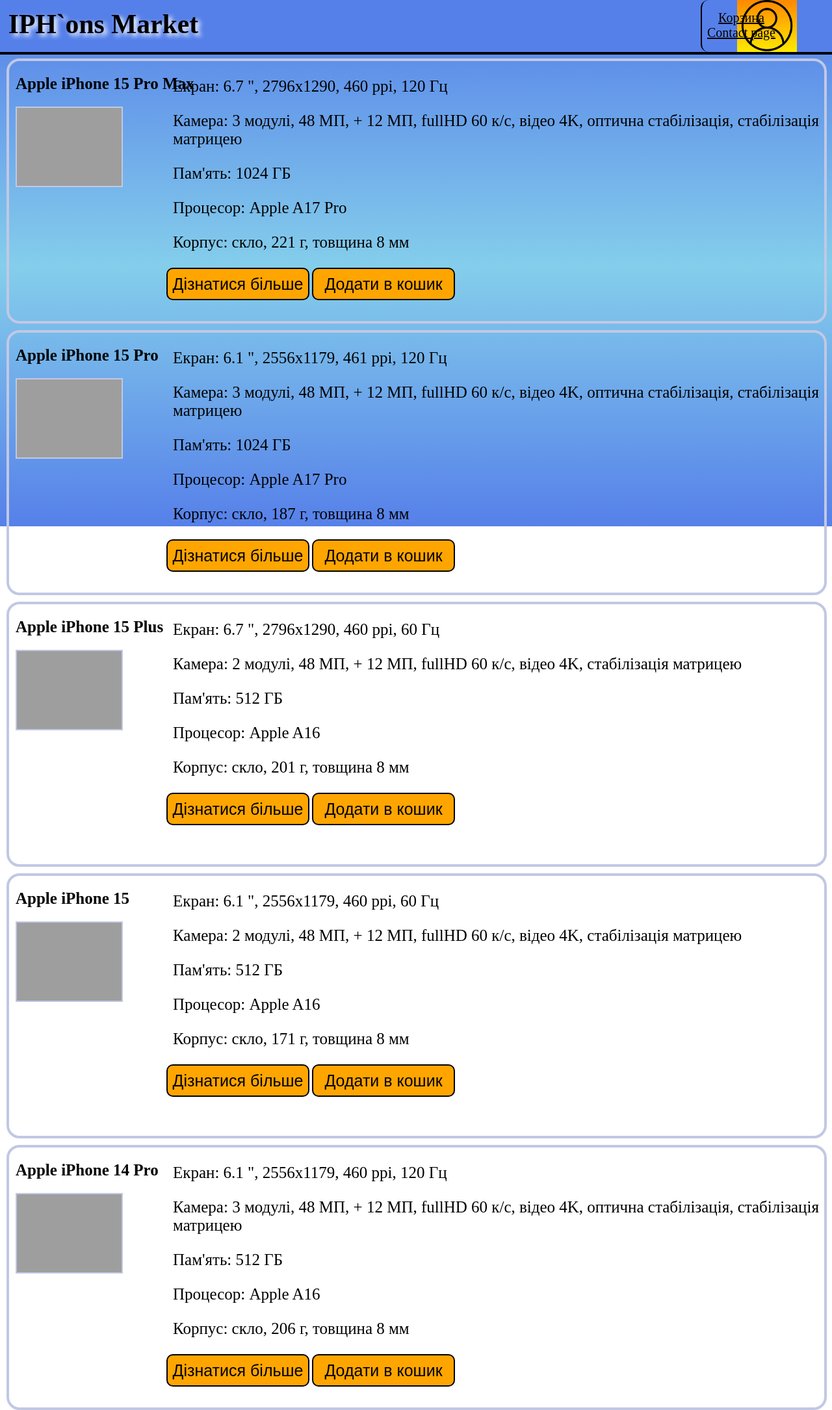
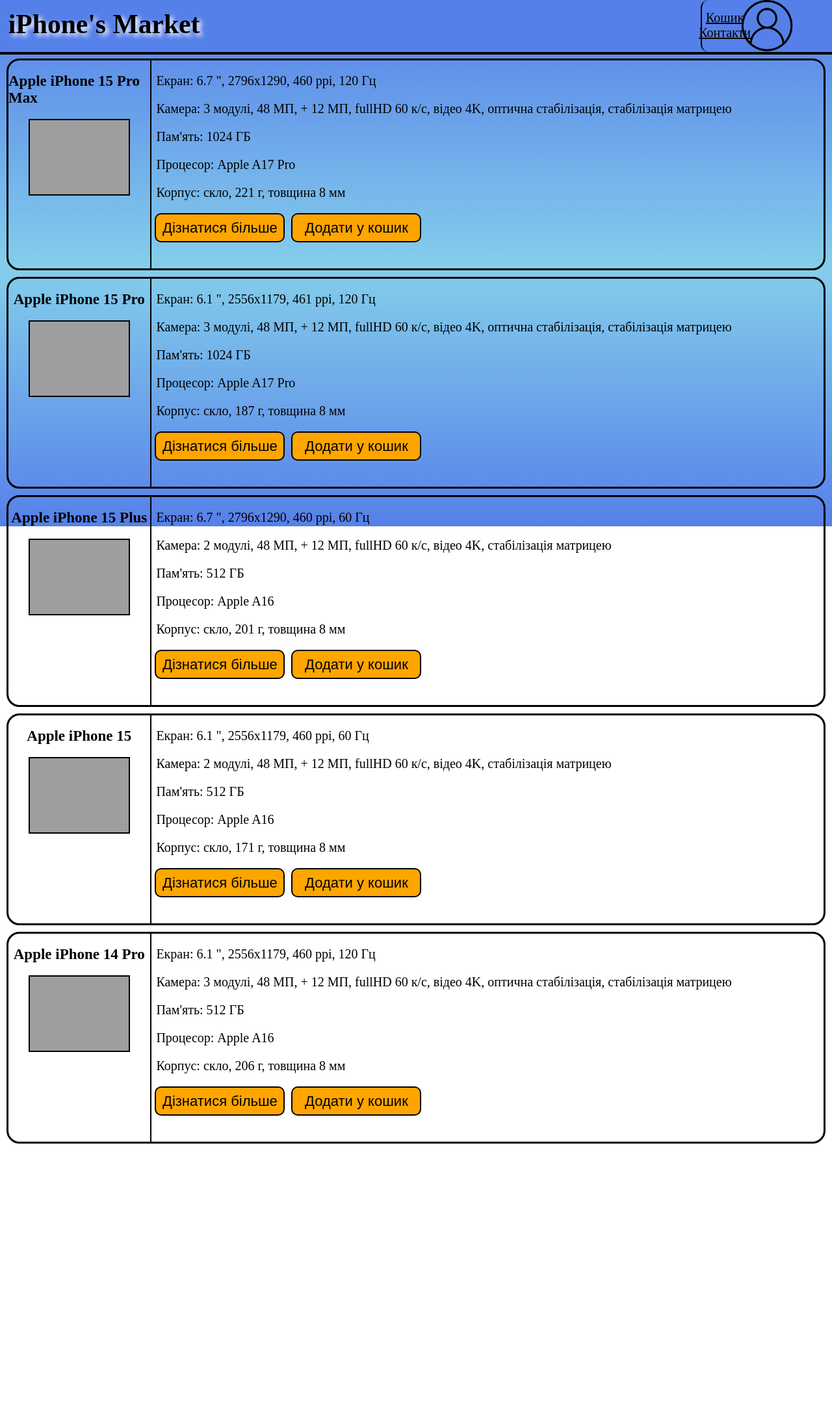
Before and after one commit to PrymushAnton/my_shop, a Django app: page / in a window 1280 px wide. Shown: the whole page at 65% size. After the commit the page ends 1760 px from the top, so only its background shows below. Run offline with Django 4.2, Linux system fonts and the light colour scheme; grey boxes are pictures that could not be loaded.

Commit message:
Changed styles

```diff
--- a/Order/APP_Settings/static/APP_Settings/css/base.css
+++ b/Order/APP_Settings/static/APP_Settings/css/base.css
@@ -76,7 +76,7 @@
 }
 
 .mainmenubtn {
-    background-color: orange;
+    background-color: transparent;
     /* color: white; */
     position: relative;
     border: none;
@@ -107,7 +107,7 @@
     color: rgb(0, 0, 0);
     font-size: 1.2em;
     padding: 20px;
-    border: 1px solid rgb(0, 0, 0);
+    border: 2px solid rgb(0, 0, 0);
     text-decoration: none;
     display: block;
     border-radius: 12px;
@@ -125,7 +125,7 @@
 .header_buttons{
     display: flex;
     position: absolute;
-    left: 85%;
+    left: 84%;
     top: 20%;
     flex-direction: column;
 }
--- a/Order/APP_Settings/templates/APP_Settings/base.html
+++ b/Order/APP_Settings/templates/APP_Settings/base.html
@@ -6,7 +6,7 @@
 <head>
     <meta charset="UTF-8">
     <meta name="viewport" content="width=device-width, initial-scale=1.0">
-    <title>IPH`ons Market</title>
+    <title>iPhone's Market</title>
     <link rel="shortcut icon" href="{% static 'APP_Settings/photo/favicon.png' %}" type="image/x-icon">
     <link rel="stylesheet" href="{% static 'APP_Settings/css/base.css' %}" defer>
     <script src="{% static 'APP_Settings/js/base_js.js' %}" defer></script>
@@ -19,7 +19,7 @@
         <div class="relevation">
             <div class="head">
                 <h1>
-                    <a href="{% url 'main_page' %}">IPH`ons Market</a>
+                    <a href="{% url 'main_page' %}">iPhone's Market</a>
                 </h1>
             </div>
             <div class="content">
@@ -33,8 +33,8 @@
                 <!-- <button src></button> -->
             </div>
             <div class = "header_buttons">
-                <a href="{% url 'cart_page' %}">Корзина</a>
-                <a href="{% url 'contact_page' %}">Contact page</a>
+                <a href="{% url 'cart_page' %}">Кошик</a>
+                <a href="{% url 'contact_page' %}">Контакти</a>
             </div>
         </div>
 
--- a/Order/Main_page/static/Main_page/css/main.css
+++ b/Order/Main_page/static/Main_page/css/main.css
@@ -4,55 +4,55 @@
     100% {box-shadow: 0px 0px 0px}
 } */
 
-img{
+.line_div .images img{
     display: inline-block;
-    width: 14%;
-    border: 2px solid #C1C8E4;
-    margin-left: 10px;
-    background: linear-gradient(to top, #ffea00, #ff8800);
-
+    width: 70%;
+    border: 2px solid black;
+    /* margin-left: 10px; */
+    background: linear-gradient(to top, #e3d000, #ff8800);
 }
+/* background: linear-gradient(to top, #ffea00, #ff8800); */
+.images{
+    width: 17%;
+    display: flex;
+    flex-direction: column;
+    align-items: center;
+    border-right: 2px solid black;
+    height: 320px;
+}
+/* #C1C8E4 */
 /* background: linear-gradient(to top, #C1C8E4, #6498e9); */
-main div{
-    /* border: 4px solid #C1C8E4 ; */
-    /* margin: ; */
+/* main div{
     width: 90%;
-    height: 400px;
-    /* position: relative; */
-}
+    height: 330px;
+} */
 
 main div div h2{
-    display: block;
-    font-size: 25px;
-    margin-left: 10px;
+    /* display: block; */
+    font-size: 23px;
+    /* margin-left: 10px; */
 }
 
 main div div{
     display: inline-block;
     position: absolute;
 }
-/* .images {
-    border-radius: 25px;
-    margin: 10px;
-} */
-/* .images {
-    left: 0;
-    width: 20%;
-} */
+
 
 .info{
     /* border-left: 2px solid #C1C8E4; */
     /* border: 4px solid #C1C8E4 ; */
-    width: 80%;
-    position: absolute;
+    width: 82%;
+    /* position: absolute; */
     right: 0%;
+    height: 320px;
 }
 .info p {
     margin-left: 10px;
-    font-size: 25px;
+    font-size: 20px;
 }
 
-.info a{
+/* .info a{
     border: 2px solid orange;
     background-color: orange;
     border-radius: 10px;
@@ -60,9 +60,6 @@
     text-align: center;
     font-size: 25px;
     display: inline-block;
-    /* justify-content: center;
-    align-items: center;
-    flex-wrap: nowrap; */
     width: 200px;
     height: 40px;
     margin-left: 10px;
@@ -71,27 +68,34 @@
 
 .info a:hover{
     background-color: darkgoldenrod;
-    border: 2px solid darkgoldenrod;
-    /* animation-name: example;
-    animation-duration: 0.5s; */
     box-shadow: 2px 2px 2px;
-}
+} */
 
 .line_div {
     width: 98%;
     margin: 10px;
-    border: 4px solid #C1C8E4 ;
+    border: 3px solid black;
     border-radius: 20px;
+    height: 320px;
+}
+/* #C1C8E4 */
 
+.buttons{
+    display: flex;
+    gap: 10px;
+}
+
+.firstButton{
+    margin-left: 8px;
 }
 
 .info button {
     border: 2px solid black;
     background-color: orange;
     border-radius: 10px;
-    font-size: 25px;
-    width: 220px;
-    height: 50px;
+    font-size: 22px;
+    width: 200px;
+    height: 45px;
 }
 
 .info button:hover{
--- a/Order/Main_page/templates/Main_page/main.html
+++ b/Order/Main_page/templates/Main_page/main.html
@@ -22,9 +22,11 @@
         <p>Процесор: Apple A17 Pro</p>
         <p>Корпус: скло, 221 г, товщина 8 мм</p>
         <!-- <a href="{% url 'product_page' %}">Дізнатися більше</a>
-        <a href="#">Додати в кошик</a> -->
-        <button onclick="window.location.href = 'product_page/';">Дізнатися більше</button>
-        <button>Додати в кошик</button>
+        <a href="#">Додати у кошик</a> -->
+        <div class="buttons">
+            <button onclick="window.location.href = 'product_page/';" class="firstButton">Дізнатися більше</button>
+            <button>Додати у кошик</button>
+        </div>
     </div>
 
 </div>
@@ -44,9 +46,11 @@
         <p>Процесор: Apple A17 Pro</p>
         <p>Корпус: скло, 187 г, товщина 8 мм</p>
         <!-- <a href="{% url 'product_page2' %}">Дізнатися більше</a>
-        <a href="#">Додати в кошик</a> -->
-        <button onclick="window.location.href = 'product_page2/';">Дізнатися більше</button>
-        <button>Додати в кошик</button>
+        <a href="#">Додати у кошик</a> -->
+        <div class="buttons">
+            <button onclick="window.location.href = 'product_page2/';" class="firstButton">Дізнатися більше</button>
+            <button>Додати у кошик</button>
+        </div>
     </div>
 
 </div>
@@ -67,9 +71,11 @@
         <p>Процесор: Apple A16</p>
         <p>Корпус: скло, 201 г, товщина 8 мм</p>
         <!-- <a href="{% url 'product_page3' %}">Дізнатися більше</a>
-        <a href="#">Додати в кошик</a> -->
-        <button onclick="window.location.href = 'product_page3/';">Дізнатися більше</button>
-        <button>Додати в кошик</button>
+        <a href="#">Додати у кошик</a> -->
+        <div class="buttons">
+            <button onclick="window.location.href = 'product_page3/';" class="firstButton">Дізнатися більше</button>
+            <button>Додати у кошик</button>
+        </div>
     </div>
 
 </div>
@@ -90,9 +96,11 @@
         <p>Процесор: Apple A16</p>
         <p>Корпус: скло, 171 г, товщина 8 мм</p>
         <!-- <a href="{% url 'product_page4' %}">Дізнатися більше</a>
-        <a href="#">Додати в кошик</a> -->
-        <button onclick="window.location.href = 'product_page4/';">Дізнатися більше</button>
-        <button>Додати в кошик</button>
+        <a href="#">Додати у кошик</a> -->
+        <div class="buttons">
+            <button onclick="window.location.href = 'product_page4/';" class="firstButton">Дізнатися більше</button>
+            <button>Додати у кошик</button>
+        </div>
     </div>
 
 </div>
@@ -113,9 +121,11 @@
         <p>Процесор: Apple A16</p>
         <p>Корпус: скло, 206 г, товщина 8 мм</p>
         <!-- <a href="{% url 'product_page5' %}">Дізнатися більше</a>
-        <a href="#">Додати в кошик</a> -->
-        <button onclick="window.location.href = 'product_page5/';">Дізнатися більше</button>
-        <button>Додати в кошик</button>
+        <a href="#">Додати у кошик</a> -->
+        <div class="buttons">
+            <button onclick="window.location.href = 'product_page5/';" class="firstButton">Дізнатися більше</button>
+            <button>Додати у кошик</button>
+        </div>
     </div>
 
 </div>
--- a/Order/Shopping_cart_page/templates/Shopping_cart_page/cart.html
+++ b/Order/Shopping_cart_page/templates/Shopping_cart_page/cart.html
@@ -8,7 +8,6 @@
 {% block main %}
 
 
-<div id="mainDiv">
 
 <div class="block_cart">
     <div>
@@ -30,6 +29,4 @@
     <button>Оформити замовлення</button>
 </div>
 
-</div>
-
 {% endblock %}
```
Also changed, not shown: Order/Authorization_Registration/static/Authorization_Registration/css/log.css (+9 -7 lines), Order/Contact_page/static/Contact_page/css/contact.css (+33 -0 lines), Order/Contact_page/templates/Contact_page/contact.html (+18 -5 lines), Order/Product_page/static/Product_page/css/product_page.css (+51 -31 lines), Order/Product_page/templates/Product_page/product_page.html (+9 -3 lines), Order/Product_page/templates/Product_page/product_page2.html (+9 -3 lines), Order/Product_page/templates/Product_page/product_page3.html (+9 -3 lines), Order/Product_page/templates/Product_page/product_page4.html (+9 -3 lines), Order/Product_page/templates/Product_page/product_page5.html (+9 -3 lines), Order/Shopping_cart_page/static/Shopping_cart_page/css/cart.css (+19 -10 lines). Lines whose indentation alone changed are shown as unchanged.
